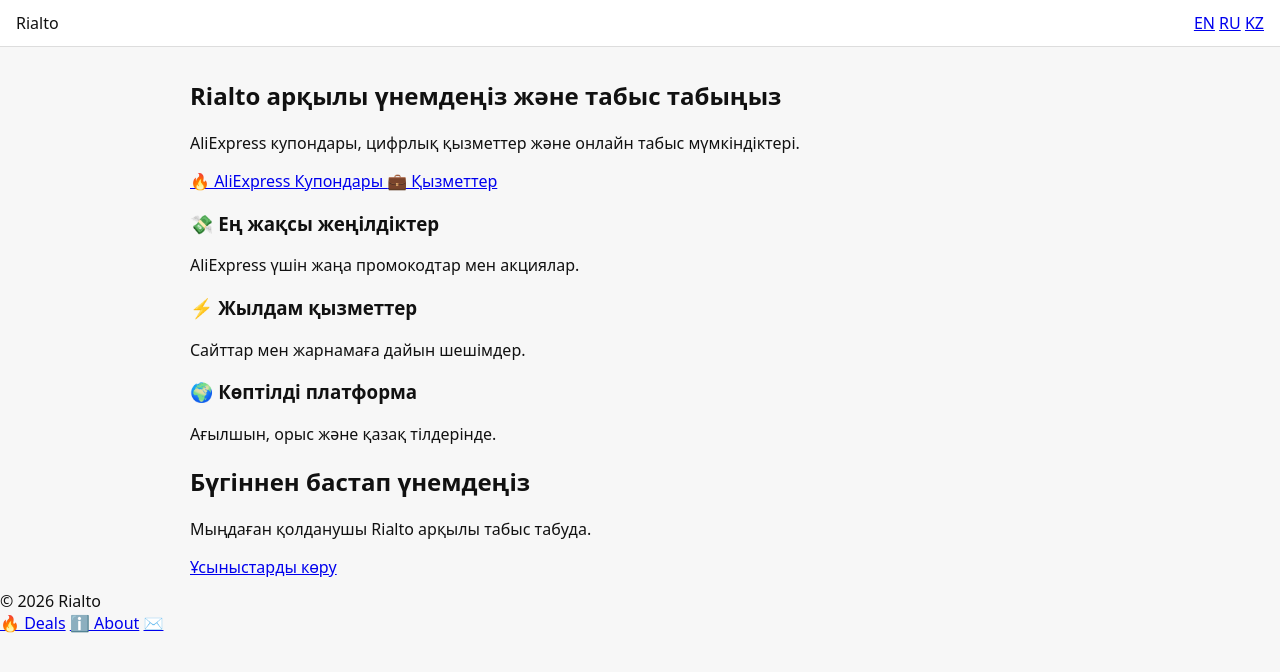
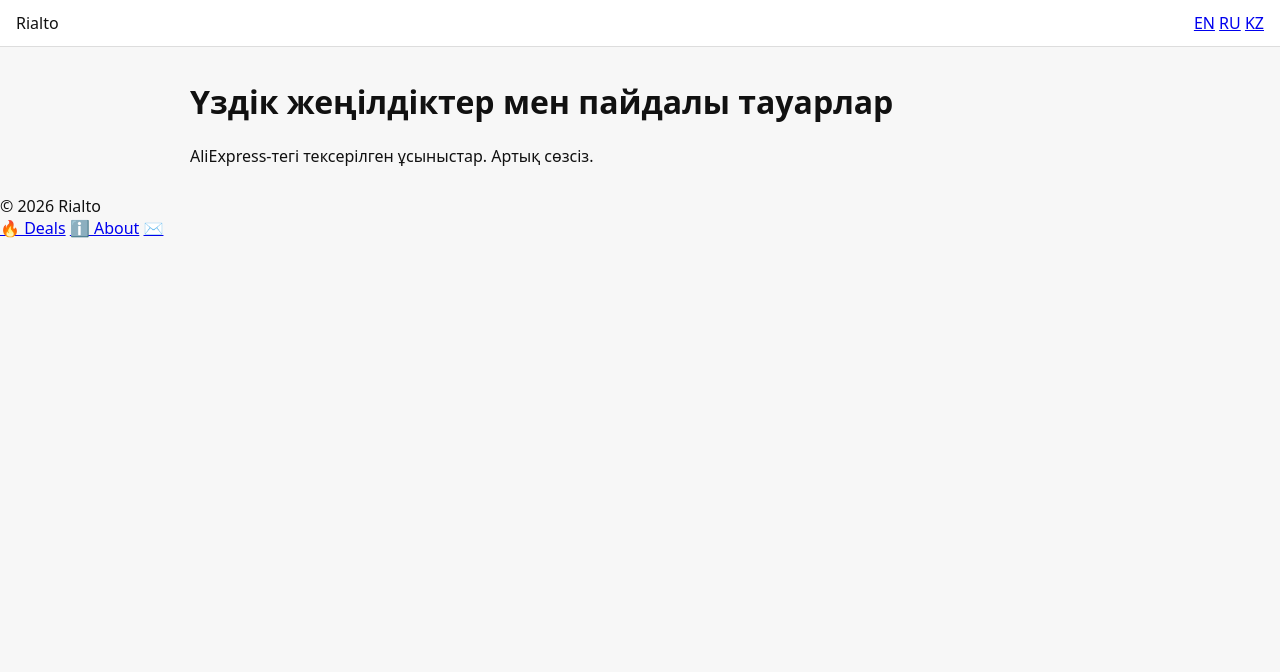
Before and after one commit to StewartArbor/rialto, a Jekyll site: the page built from kz/index.html, in a window 1280 px wide. Shown: the top 672 px of the page. Built offline with Jekyll 4.4.1, drawn with Linux system fonts in a browser that asks for light colours.

Commit message:
Update index.html

```diff
--- a/kz/index.html
+++ b/kz/index.html
@@ -1,65 +1,77 @@
 ---
 layout: default
-lang: kk
-title: AliExpress Купондары және Қызметтер
+title: AliExpress жеңілдіктері
+lang: kz
 ---
 
+<header class="kz-hero">
 
-<section class="hero">
+  <h1>Үздік жеңілдіктер мен пайдалы тауарлар</h1>
 
-  <h1>Rialto арқылы үнемдеңіз және табыс табыңыз</h1>
-
-  <p class="hero-desc">
-    AliExpress купондары, цифрлық қызметтер
-    және онлайн табыс мүмкіндіктері.
+  <p class="kz-hero-desc">
+    AliExpress-тегі тексерілген ұсыныстар. Артық сөзсіз.
   </p>
 
-
-  <div class="hero-buttons">
-
-    <a href="/kz/aliexpress.html" class="hero-btn primary">
-      🔥 AliExpress Купондары
-    </a>
-
-    <a href="/kz/services.html" class="hero-btn secondary">
-      💼 Қызметтер
-    </a>
-
-  </div>
-
-</section>
+</header>
 
 
-<section class="features">
+<div class="feed">
 
-  <div class="feature-card">
-    <h3>💸 Ең жақсы жеңілдіктер</h3>
-    <p>AliExpress үшін жаңа промокодтар мен акциялар.</p>
-  </div>
+  {% assign items = site.data.items | where: "lang", "kz" %}
 
-  <div class="feature-card">
-    <h3>⚡ Жылдам қызметтер</h3>
-    <p>Сайттар мен жарнамаға дайын шешімдер.</p>
-  </div>
+  {% for item in items %}
 
-  <div class="feature-card">
-    <h3>🌍 Көптілді платформа</h3>
-    <p>Ағылшын, орыс және қазақ тілдерінде.</p>
-  </div>
+  <article class="deal">
 
-</section>
+    <img
+      src="{{ item.image }}"
+      loading="lazy"
+      alt="{{ item.title }}"
+    >
 
+    <div class="deal-body">
 
-<section class="cta">
+      <h3 class="deal-title">
+        {{ item.title }}
+      </h3>
 
-  <h2>Бүгіннен бастап үнемдеңіз</h2>
+      <p class="deal-desc">
+        {{ item.desc }}
+      </p>
 
-  <p>
-    Мыңдаған қолданушы Rialto арқылы табыс табуда.
-  </p>
+      <div class="deal-price">
 
-  <a href="/kz/aliexpress.html" class="hero-btn primary">
-    Ұсыныстарды көру
-  </a>
+        <span class="price-now">
+          ₸{{ item.price }}
+        </span>
 
-</section>
+        {% if item.old_price %}
+        <span class="price-old">
+          ₸{{ item.old_price }}
+        </span>
+        {% endif %}
+
+        {% if item.discount %}
+        <span class="price-discount">
+          -{{ item.discount }}%
+        </span>
+        {% endif %}
+
+      </div>
+
+      <a
+        class="btn"
+        href="{{ item.link }}"
+        target="_blank"
+        rel="nofollow noopener"
+      >
+        AliExpress-те ашу
+      </a>
+
+    </div>
+
+  </article>
+
+  {% endfor %}
+
+</div>
```
